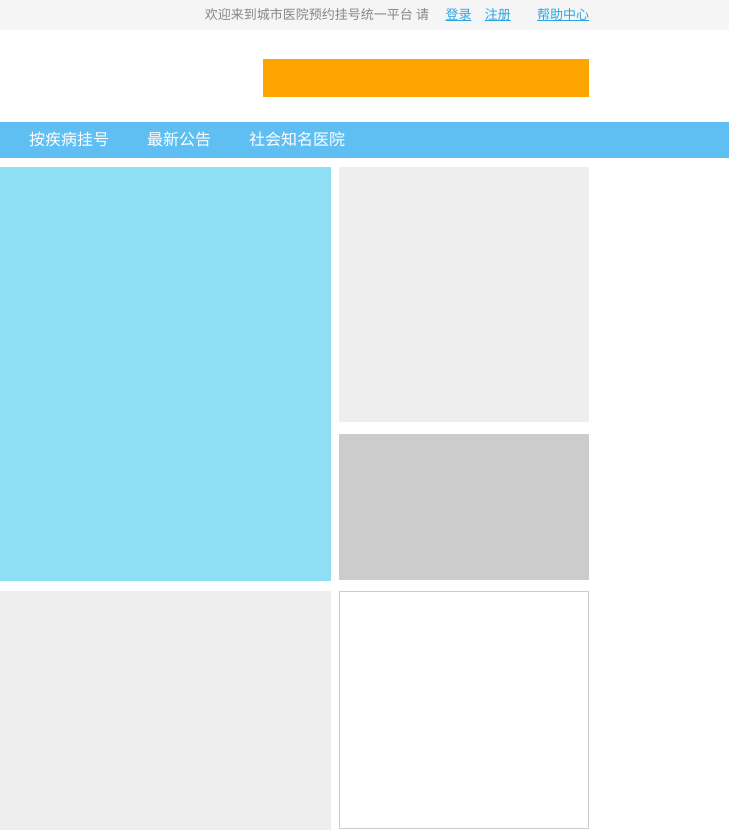
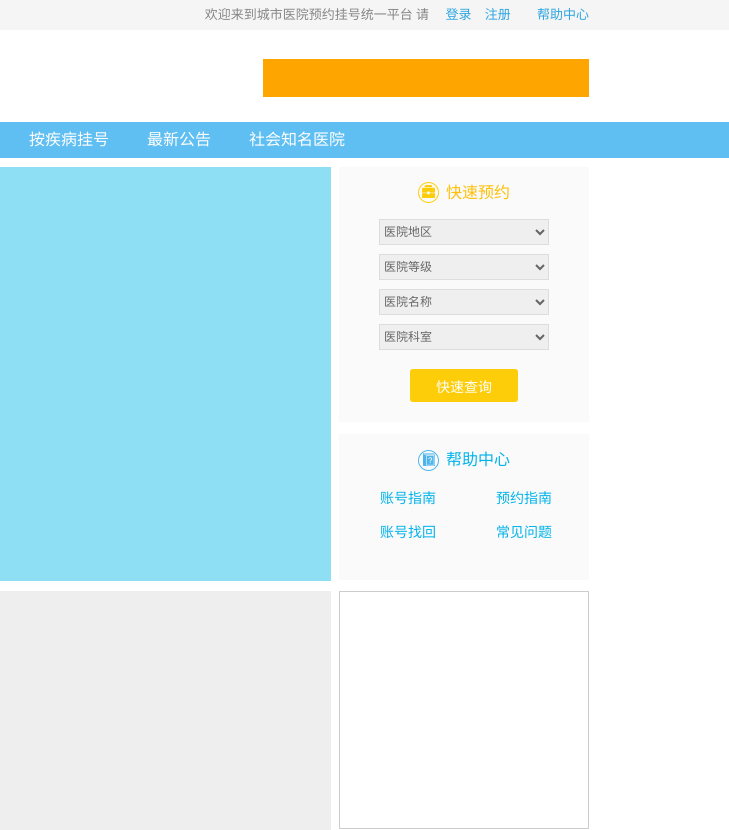
Before and after one commit to redpanda518/Code, a plain HTML site: page index.html in a window 1280 px wide. Shown: the top 830 px of the page, 551-1280 px from the left. Drawn offline with Linux system fonts and the light colour scheme.

Commit message:
banner修改
添加了banner的内容和css，删了布局的重复背景色

```diff
--- a/css/base.css
+++ b/css/base.css
@@ -3,7 +3,15 @@ p{
 	padding: 0;
 	display: inline-block;
 }
+a{
+	text-decoration: none;
+}
+select,input{
+	border: none;
+	outline: none;
+}
 
+/*top 模块内样式*/
 .top{
 	line-height: 30px;
 	font-size:13px;
@@ -52,9 +60,6 @@ p{
 	min-width: 80px;
 	text-align: center;
 }
-.nav a{
-	text-decoration: none;
-}
 .nav a:hover{
 	color: #d7f3ff;
 }
@@ -72,3 +77,67 @@ p{
 	left: 0;
 	top: 36px;
 }
+/*banner 模块内样式*/
+.banner-search{
+	background-color: #fafafa;
+}
+.banner-help .caption,.banner-search .caption{
+	height: 22px;
+	padding: 15px 0 15px 0;
+	text-align: center;
+}
+.banner-help .caption .text,.banner-search .caption .text{
+	display: inline-block;
+	height: 22px;
+	line-height: 22px;
+	padding-left: 28px;
+	color: #fec009;
+	font-size: 16px;
+	background: url(../img/icon-help.png) no-repeat 0 0;
+}
+.banner-search .form{
+	height: 150px;
+}
+.banner-search .form .line{
+	padding-bottom: 9px;
+	text-align: center;
+}
+.banner-search .form .line select{
+	width: 170px;
+	font-size: 12px;
+	z-index: 0;
+	border: 1px solid #dcdddd;
+	height: 26px;
+	line-height: 26px;
+	padding: 2px 0;
+	color: #666;
+}
+.banner-search .submit{
+	height: 32px;
+	text-align: center;
+}
+.banner-search .submit .button{
+	width: 108px;
+	height: 33px;
+	background-color: #fecd09;
+	font-size: 14px;
+	color: #fff;
+	border-radius: 3px;
+}
+.banner-help{
+	background-color: #fafafa;
+}
+.banner-help .caption .text{
+	color: #00b3ea;
+	background-position: 0 -23px;
+}
+.banner-help .link{
+	color: #00b3ea;
+	display: inline-block;
+	width: 86px;
+	height: 26px;
+	line-height: 26px;
+	font-size: 14px;
+	text-align: center;
+	padding:0 0 8px 26px;
+}
--- a/css/layout.css
+++ b/css/layout.css
@@ -43,13 +43,11 @@ body{
 	float: right;
 	width: 250px;
 	height: 255px;
-	background-color: #eee;
 }
 .banner-help{
 	float: right;
 	width: 250px;
 	height: 146px;
-	background-color: #ccc;
 	margin-top: 12px;
 }
 
--- a/index.html
+++ b/index.html
@@ -42,8 +42,47 @@
 
 	<div id="banner" class="banner">
 		<div class="banner-slider"></div>
-		<div class="banner-search"></div>
-		<div class="banner-help"></div>
+		<div class="banner-search">
+			<div class="caption">
+				<span class="text">快速预约</span>
+			</div>
+			<div class="form">
+				<div class="line">
+					<select name="area" id="">
+						<option value="">医院地区</option>
+					</select>
+				</div>
+				<div class="line">
+					<select name="level" id="">
+						<option value="">医院等级</option>
+					</select>
+				</div>
+				<div class="line">
+					<select name="name" id="">
+						<option value="">医院名称</option>
+					</select>
+				</div>
+				<div class="line">
+					<select name="department" id="">
+						<option value="">医院科室</option>
+					</select>
+				</div>
+			</div>
+			<div class="submit">
+				<input type="button" class="button" value="快速查询">
+			</div>
+		</div>
+		<div class="banner-help">
+			<div class="caption">
+				<span class="text">帮助中心</span>
+			</div>
+			<div class="list">
+				<a href="#" class="link">账号指南</a>
+				<a href="#" class="link">预约指南</a>
+				<a href="#" class="link">账号找回</a>
+				<a href="#" class="link">常见问题</a>
+			</div>
+		</div>
 	</div>
 
 	<div id="content" class="content">
```
